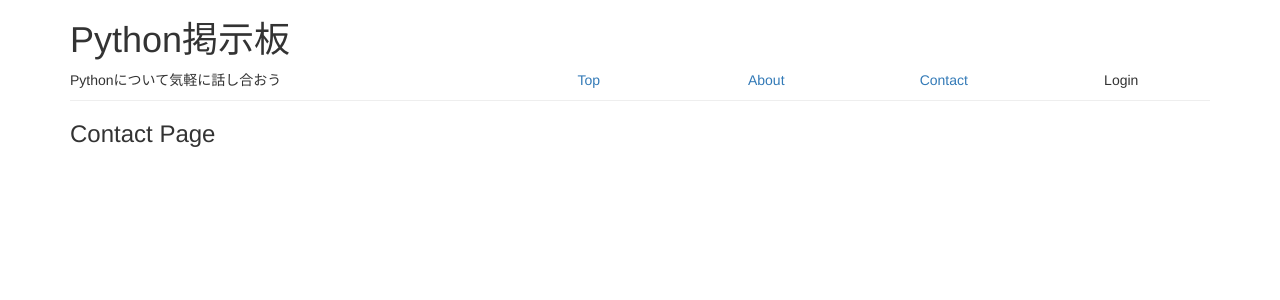
After one commit to TomoProg/HatenaBlog, a Django app: page /PyBoard/contact/ in a window 1280 px wide. The commit adds this page. Shown: the top 300 px of the page. Run offline with Django 3.2, Linux system fonts and the light colour scheme; some libraries are stand-ins or nearby versions.

Commit message:
top,about,contact commit

```diff
--- a/python/django/PyBoard/mysite/PyBoard/models.py
+++ b/python/django/PyBoard/mysite/PyBoard/models.py
@@ -14,9 +14,12 @@ class Topic(models.Model):
 
 class TopicDetail(models.Model):
     """ TopicDetail Table """
-    topic = models.ForeignKey(Topic, on_delete=models.CASCADE)
+    title = models.ForeignKey(Topic, on_delete=models.CASCADE)
     text = models.TextField()
     register_name = models.CharField(max_length=20)
     register_datetime = models.DateTimeField()
     update_name = models.CharField(max_length=20)
     update_datetime = models.DateTimeField()
+
+    def __str__(self):
+        return self.title
--- a/python/django/PyBoard/mysite/PyBoard/templates/PyBoard/base.html
+++ b/python/django/PyBoard/mysite/PyBoard/templates/PyBoard/base.html
@@ -9,21 +9,50 @@
 		<script src="{% static 'PyBoard/js/jquery-2.2.3.min.js' %}"></script>
 		<script src="{% static 'PyBoard/js/bootstrap.min.js' %}"></script>
 		<title>Python掲示板</title>
+		<style>
+			header {
+			}
+			nav.global-nav ul {
+				display: table;
+				table-layout: fixed;
+				text-align: center;
+				width: 100%;
+			}
+			nav.global-nav li{
+				display: table-cell;
+				vertical-align: middle;
+			}
+			nav.global-nav a {
+			}
+		</style>
+		{% block css %}
+		{% endblock %}
 	</head>
 	<body>
 		<div class="container">
 			<header>
 				<div class="row">
-					<div class="col-sm-10">
+					<div class="col-sm-12">
 						<h1>Python掲示板</h1>
+					</div>
+				</div>
+				<div class="row">
+					<div class="col-sm-4">
 						<p>Pythonについて気軽に話し合おう</p>
 					</div>
-					<div class="col-sm-2">
-						Top
-						Login
-					</div>
+					<nav class="global-nav">
+						<div class="col-sm-8">
+							<ul>
+								<li><a href="/PyBoard/">Top</a></li>
+								<li><a href="/PyBoard/about/">About</a></li>
+								<li><a href="/PyBoard/contact/">Contact</a></li>
+								<li>Login</li>
+							</ul>
+						</div>
+					</nav>
 				</div>
 			</header>
+			<hr style="margin:0px 0px 10px 0px;" >
 			{% block contents %}
 			{% endblock %}
 		</div>
--- /dev/null
+++ b/python/django/PyBoard/mysite/PyBoard/templates/PyBoard/contact/contact.html
@@ -0,0 +1,8 @@
+{% extends "base.html" %}
+{% block css %}
+<style>
+</style>
+{% endblock %}
+{% block contents %}
+	<h3>Contact Page</h3>
+{% endblock %}
--- a/python/django/PyBoard/mysite/PyBoard/urls.py
+++ b/python/django/PyBoard/mysite/PyBoard/urls.py
@@ -1,7 +1,8 @@
 from django.conf.urls import url
-
 from . import views
 
 urlpatterns = [
     url(r'^$', views.index, name='index'),
+    url(r'^about/$', views.about, name='about'),
+    url(r'^contact/$', views.contact, name='contact'),
 ]
--- a/python/django/PyBoard/mysite/PyBoard/views.py
+++ b/python/django/PyBoard/mysite/PyBoard/views.py
@@ -1,12 +1,41 @@
 from django.shortcuts import render
 from django.http import HttpResponse
 from django.template import loader
+from .models import Topic, TopicDetail
 
 # Create your views here.
 
 def index(request):
+    """ index.html view """
     template = loader.get_template('PyBoard/index.html')
+
+    topic_num_query = """
+                      SELECT
+                          COUNT(*)
+                      FROM
+                          PyBoard_topicdetail
+                      WHERE
+                          PyBoard_topic.id = PyBoard_topicdetail.title_id
+                      """
+    topic_list = Topic.objects.order_by('-update_datetime').extra(
+        select={'topic_num': topic_num_query})
+
     context = {
-        'contents': 'lll'
+        'topics': topic_list,
+    }
+
+    return HttpResponse(template.render(context, request))
+
+def about(request):
+    """ about.html view """
+    template = loader.get_template('PyBoard/about/about.html')
+    context = {
     }
     return HttpResponse(template.render(context, request))
+
+def contact(request):
+    """ contact.html view """
+    template = loader.get_template('PyBoard/contact/contact.html')
+    context = {
+    }
+    return HttpResponse(template.render(context, request))
--- a/python/django/PyBoard/mysite/mysite/settings.py
+++ b/python/django/PyBoard/mysite/mysite/settings.py
@@ -39,6 +39,7 @@ INSTALLED_APPS = [
     'django.contrib.staticfiles',
     'PyBoard.apps.PyboardConfig',
     'bootstrapform',
+    'debug_toolbar',
 ]
 
 MIDDLEWARE_CLASSES = [
```
Also changed, not shown: python/django/PyBoard/mysite/PyBoard/templates/PyBoard/about/about.html (added, +8 -0 lines), python/django/PyBoard/mysite/PyBoard/templates/PyBoard/index.html (+13 -21 lines), python/django/PyBoard/mysite/PyBoard/migrations/0007_auto_20160507_1944.py (added), python/django/PyBoard/mysite/db.sqlite3.
